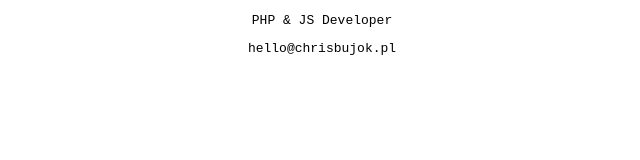
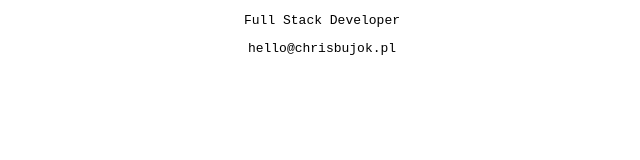
Before and after one commit to chrisbujok/chrisbujok.github.io, a plain HTML site: page index.html in a window 1280 px wide. Shown: the full height of the page, 318-958 px from the left. Drawn offline with Linux system fonts and the light colour scheme.

Commit message:
Changed label to full stack developer

```diff
--- a/index.html
+++ b/index.html
@@ -4,7 +4,7 @@
 <title>Chris Bujok</title>
 </head>
 <body>
-<pre style="text-align: center;">PHP & JS Developer</pre>
+<pre style="text-align: center;">Full Stack Developer</pre>
 <pre style="text-align: center;">hello@chrisbujok.pl</pre>
 </body>
 </html>
```
